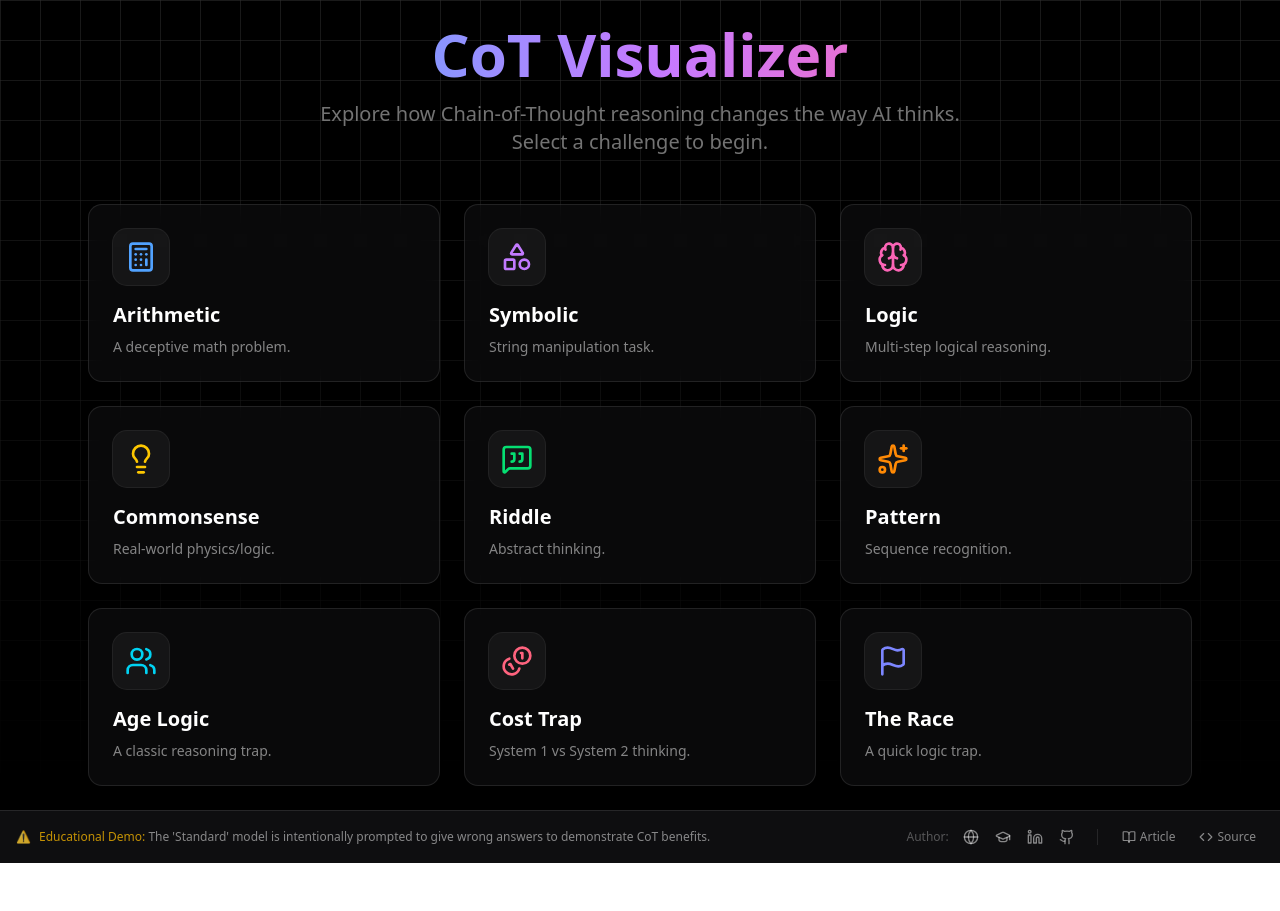
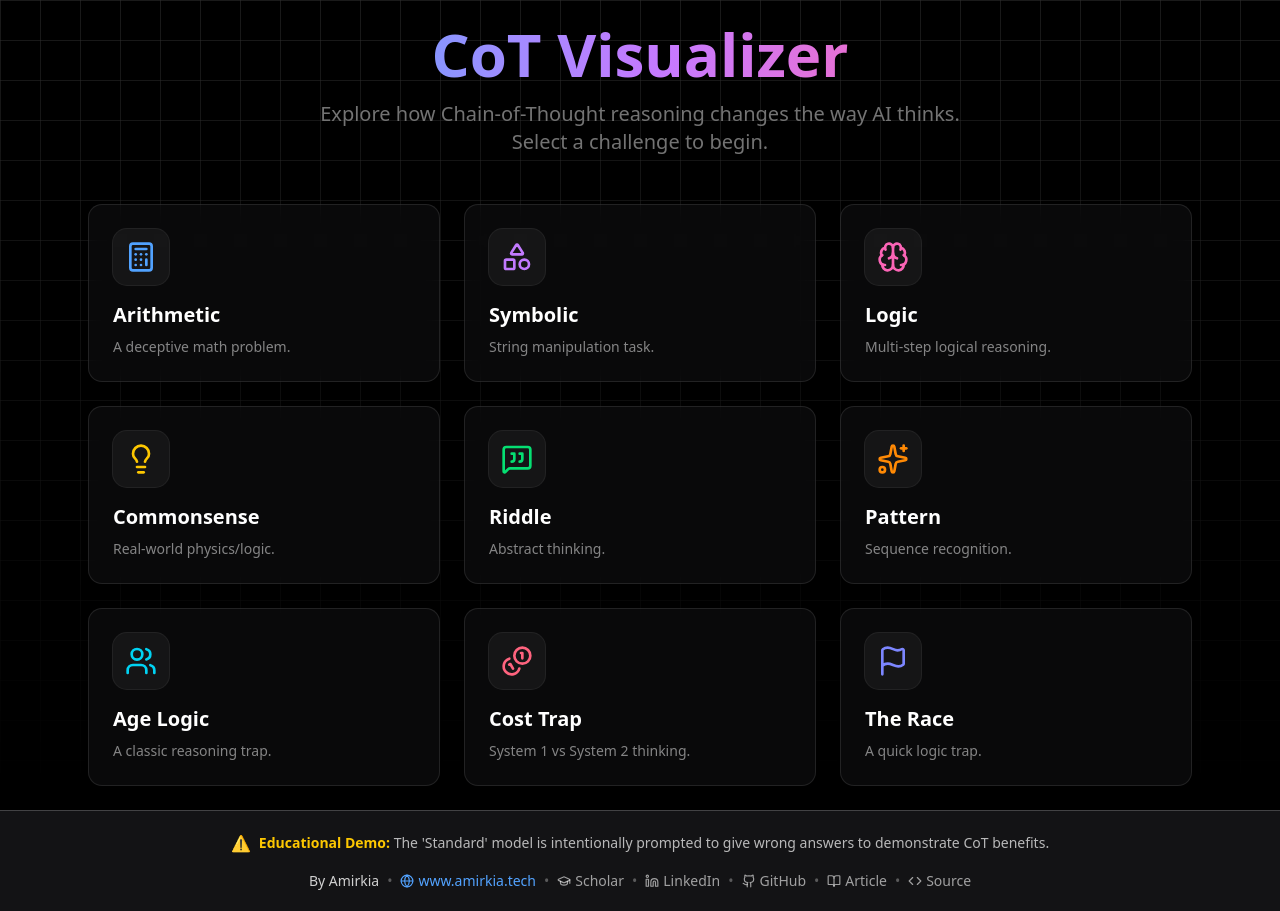
Before and after one commit to amirkiarafiei/chain-of-thought-visualizer, a Next.js app: page / in a window 1280 px wide. Before the commit the page ends 863 px from the top, so only its background shows below. Built offline with nearby package versions, Linux system fonts and the light colour scheme.

Commit message:
refactor: update Footer component layout and styling

```diff
--- a/components/Footer.tsx
+++ b/components/Footer.tsx
@@ -4,86 +4,87 @@ import { Globe, GraduationCap, Linkedin, Github, BookOpen, Code } from "lucide-r
 
 export default function Footer() {
   return (
-    <footer className="w-full bg-zinc-900/60 backdrop-blur-md border-t border-white/10 px-4 py-3 shrink-0">
-      <div className="max-w-7xl mx-auto flex flex-col md:flex-row items-center justify-between gap-3 text-xs">
-        {/* Left side - Demo Disclaimer */}
-        <div className="flex items-center gap-2 text-white/50">
-          <span className="hidden md:inline text-yellow-500/80">⚠️</span>
-          <p className="text-center md:text-left">
-            <span className="text-yellow-500/80 font-medium">Educational Demo:</span>{" "}
+    <footer className="w-full bg-zinc-900/80 backdrop-blur-md border-t border-white/20 px-6 py-5 shrink-0">
+      <div className="max-w-4xl mx-auto flex flex-col items-center gap-4">
+        {/* Row 1 - Disclaimer */}
+        <div className="flex items-center gap-2 text-center">
+          <span className="text-yellow-500 text-base">⚠️</span>
+          <p className="text-sm text-white/70">
+            <span className="text-yellow-400 font-semibold">Educational Demo:</span>{" "}
             The &apos;Standard&apos; model is intentionally prompted to give wrong answers to demonstrate CoT benefits.
           </p>
         </div>
 
-        {/* Right side - Links */}
-        <div className="flex items-center gap-4">
-          {/* Author Links */}
-          <div className="flex items-center gap-2">
-            <span className="text-white/30 hidden sm:inline">Author:</span>
-            <div className="flex items-center gap-1">
+        {/* Row 2 - Author & Links */}
+        <div className="flex flex-wrap items-center justify-center gap-x-2 gap-y-2 text-sm text-white/60">
+          {/* Author */}
+          <span className="font-medium text-white/80">By Amirkia</span>
+          <span className="text-white/30">•</span>
+
+          {/* Website */}
           <a
             href="https://www.amirkia.tech/"
             target="_blank"
             rel="noopener noreferrer"
-                className="p-1.5 hover:bg-white/10 rounded transition-colors text-white/50 hover:text-white/80"
-                title="Website"
+            className="flex items-center gap-1 text-blue-400 hover:text-blue-300 transition-colors"
           >
-                <Globe className="w-4 h-4" />
+            <Globe className="w-3.5 h-3.5" />
+            <span>www.amirkia.tech</span>
           </a>
+          <span className="text-white/30">•</span>
+
+          {/* Social Links */}
           <a
             href="https://scholar.google.com/citations?user=9geFFmwAAAAJ&hl=en"
             target="_blank"
             rel="noopener noreferrer"
-                className="p-1.5 hover:bg-white/10 rounded transition-colors text-white/50 hover:text-white/80"
-                title="Google Scholar"
+            className="flex items-center gap-1 hover:text-white transition-colors"
           >
-                <GraduationCap className="w-4 h-4" />
+            <GraduationCap className="w-3.5 h-3.5" />
+            <span>Scholar</span>
           </a>
+          <span className="text-white/30">•</span>
           <a
             href="https://www.linkedin.com/in/amirkiarafiei/"
             target="_blank"
             rel="noopener noreferrer"
-                className="p-1.5 hover:bg-white/10 rounded transition-colors text-white/50 hover:text-white/80"
-                title="LinkedIn"
+            className="flex items-center gap-1 hover:text-white transition-colors"
           >
-                <Linkedin className="w-4 h-4" />
+            <Linkedin className="w-3.5 h-3.5" />
+            <span>LinkedIn</span>
           </a>
+          <span className="text-white/30">•</span>
           <a
             href="https://github.com/amirkiarafiei"
             target="_blank"
             rel="noopener noreferrer"
-                className="p-1.5 hover:bg-white/10 rounded transition-colors text-white/50 hover:text-white/80"
-                title="GitHub"
+            className="flex items-center gap-1 hover:text-white transition-colors"
           >
-                <Github className="w-4 h-4" />
+            <Github className="w-3.5 h-3.5" />
+            <span>GitHub</span>
           </a>
-            </div>
-          </div>
-
-          {/* Divider */}
-          <div className="w-px h-4 bg-white/10 hidden sm:block" />
+          <span className="text-white/30">•</span>
 
           {/* Project Links */}
-          <div className="flex items-center gap-2">
           <a
             href="https://medium.com/@amirkiarafiei/why-i-built-a-chain-of-thought-visualizer-640ab9fa8eb2"
             target="_blank"
             rel="noopener noreferrer"
-              className="flex items-center gap-1 px-2 py-1 hover:bg-white/10 rounded transition-colors text-white/50 hover:text-white/80"
+            className="flex items-center gap-1 hover:text-white transition-colors"
           >
             <BookOpen className="w-3.5 h-3.5" />
-              <span className="hidden sm:inline">Article</span>
+            <span>Article</span>
           </a>
+          <span className="text-white/30">•</span>
           <a
             href="https://github.com/amirkiarafiei/chain-of-thought-visualizer"
             target="_blank"
             rel="noopener noreferrer"
-              className="flex items-center gap-1 px-2 py-1 hover:bg-white/10 rounded transition-colors text-white/50 hover:text-white/80"
+            className="flex items-center gap-1 hover:text-white transition-colors"
           >
             <Code className="w-3.5 h-3.5" />
-              <span className="hidden sm:inline">Source</span>
+            <span>Source</span>
           </a>
-          </div>
         </div>
       </div>
     </footer>
```
Lines whose indentation alone changed are shown as unchanged.
